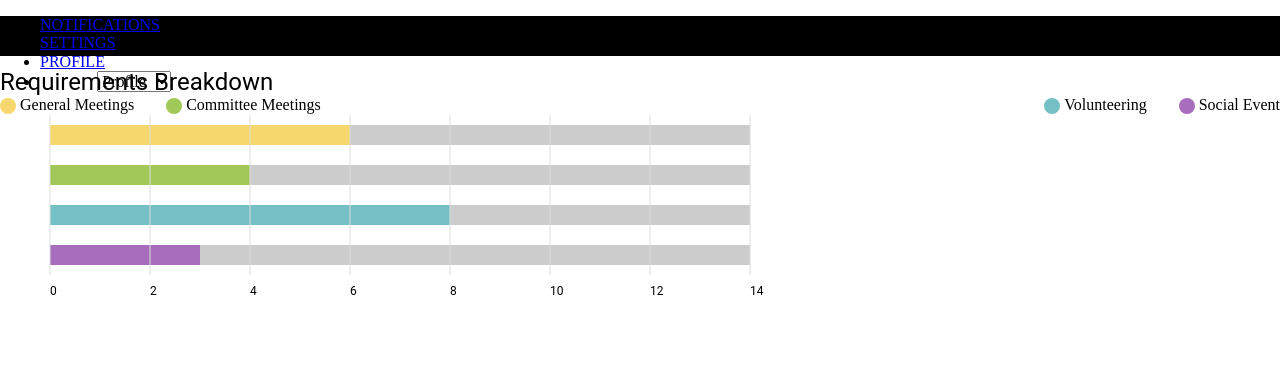
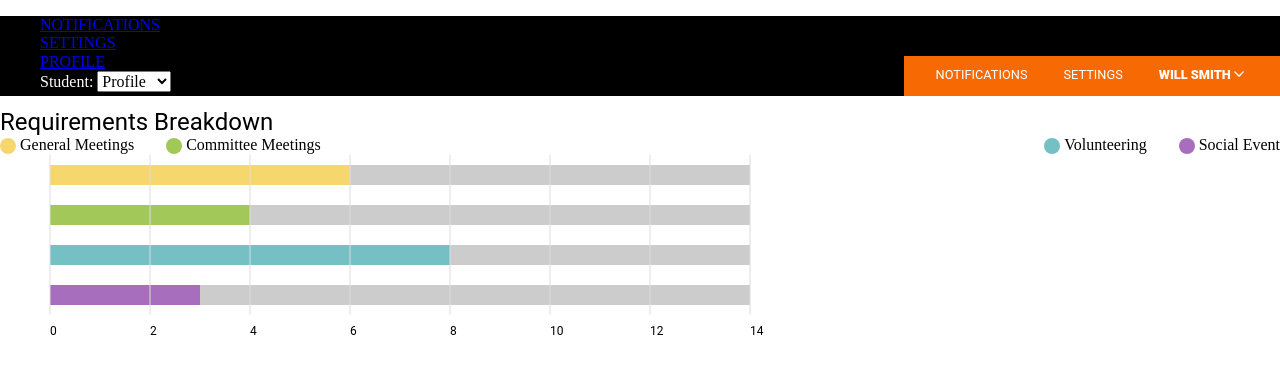
Before and after one commit to Zwork101/consortia, a Flask app: template templates/top-navbar.html in a window 1280 px wide. Shown: the top 374 px of the page. Run offline with Flask 3, Linux system fonts and the light colour scheme; the template is opened without the code that fills it, so the values that code supplies are empty; some web fonts are replaced.

Commit message:
Fix the top-navbar item.

```diff
--- a/templates/top-navbar.html
+++ b/templates/top-navbar.html
@@ -1,6 +1,13 @@
 {% extends "base.html.j2" %}
 {% block content %}
 {% include "nav.html.j2" %}
+<nav>
+    <ul class="nav-options-box">
+        <li><a href=""><p>NOTIFICATIONS</p></a></li>
+        <li><a href=""><p>SETTINGS</p></a></li>
+        <li><section><p>WILL SMITH <img src="../static/images/down-arrow-white.png" width="10em" /> </p></section></li>
+    </ul>
+</nav>
 <div class="chart-title">Requirements Breakdown</div>
                             <!-- Legend -->
                             <div class="legend">
```
